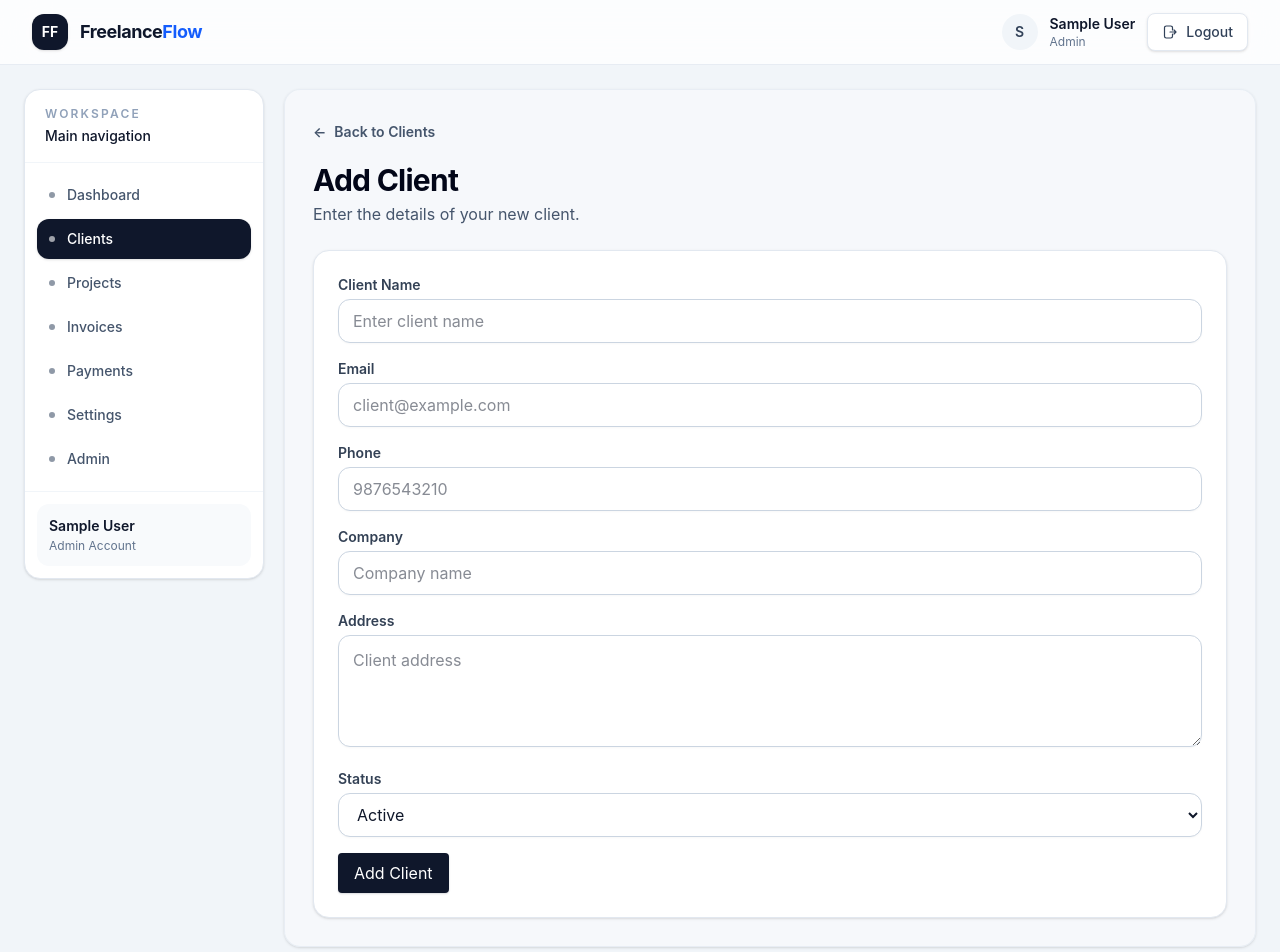
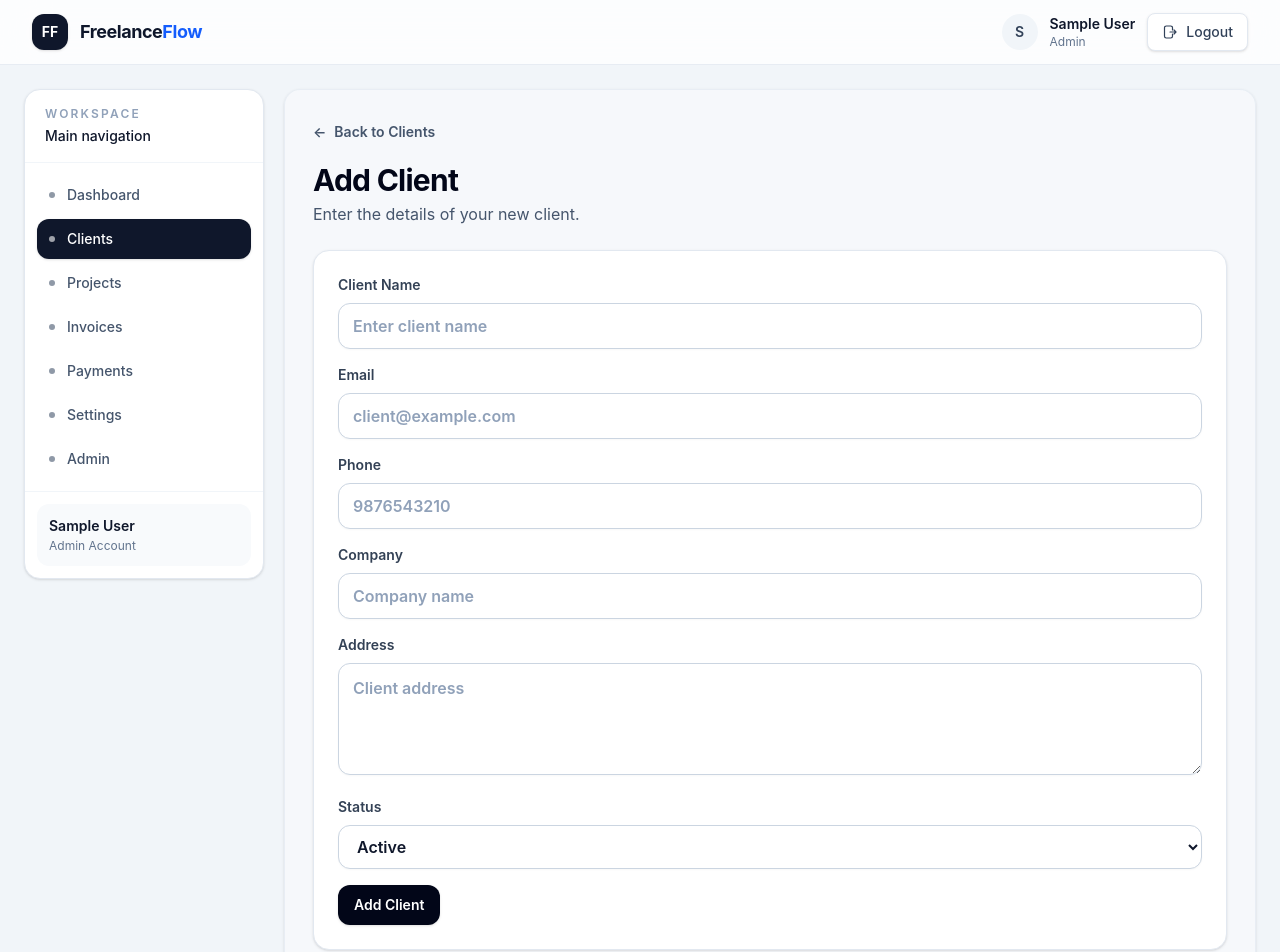
Before and after one commit to muhammedZak/freelance-flow, a React (Vite) app: page /clients/new in a window 1280 px wide. Shown: the top 952 px of the page. Built offline with nearby package versions, Linux system fonts and the light colour scheme; sample sign-in values are in the browser's storage.

Commit message:
refactor: colocate client pages and components

```diff
--- a/db.json
+++ b/db.json
@@ -42,6 +42,21 @@
       "role": "freelancer",
       "assignedProjectIds": [],
       "id": "vFuQVL_v_Vk"
+    },
+    {
+      "id": "m-hkd2N"
+    },
+    {
+      "id": "O_Cw_y-"
+    },
+    {
+      "id": "NxYPG3e"
+    },
+    {
+      "id": "kY1JtZO"
+    },
+    {
+      "id": "_SvUSas"
     }
   ],
   "clients": [
@@ -84,6 +99,16 @@
       "address": "Calicut, Kerala",
       "status": "active",
       "createdAt": "2026-07-04"
+    },
+    {
+      "name": "zakariya zaku",
+      "email": "zakariya.zaku018@gmail.com",
+      "phone": "9645019798222",
+      "company": "Sharma Designs",
+      "address": "Maliyekkal Perunthalloor\nSchool Padi",
+      "status": "active",
+      "createdAt": "2026-07-29",
+      "id": "UzAI5xU"
     }
   ],
   "projects": [
@@ -409,6 +434,24 @@
       "type": "payment",
       "createdAt": "2026-07-17T17:45:33.295Z",
       "id": "7MBKvBuh24w"
+    },
+    {
+      "message": "New client added: New Client",
+      "type": "client",
+      "createdAt": "2026-07-29",
+      "id": "00sLoW3"
+    },
+    {
+      "message": "Client deleted: New Client",
+      "type": "client",
+      "createdAt": "2026-07-29",
+      "id": "cGuG07U"
+    },
+    {
+      "message": "New client added: zakariya zaku",
+      "type": "client",
+      "createdAt": "2026-07-29",
+      "id": "hGGGBLS"
     }
   ],
   "$schema": "./node_modules/json-server/schema.json"
--- a/src/App.jsx
+++ b/src/App.jsx
@@ -7,9 +7,9 @@ import HomePage from './pages/HomePage';
 import LoginPage from './pages/LoginPage';
 import RegisterPage from './pages/RegisterPage';
 import DashboardPage from './pages/DashboardPage';
-import ClientsPage from './pages/ClientsPage';
-import ClientFormPage from './pages/ClientFormPage';
-import ClientDetailsPage from './pages/ClientDetailsPage';
+import ClientsPage from '@features/clients/pages/ClientsPage';
+import ClientFormPage from '@features/clients/pages/ClientFormPage';
+import ClientDetailsPage from '@features/clients/pages/ClientDetailsPage';
 import ProjectsPage from './pages/ProjectsPage';
 import ProjectFormPage from './pages/ProjectFormPage';
 import ProjectDetailsPage from './pages/ProjectDetailsPage';
--- a/src/features/auth/authService.js
+++ b/src/features/auth/authService.js
@@ -1,4 +1,7 @@
 import API_URL from '../../services/api';
+import apiClient from '../../api/apiClient';
+
+const USERS_ENDPOINT = '/users';
 
 function removePassword(user) {
   const { password, ...safeUser } = user;
@@ -6,18 +9,28 @@ function removePassword(user) {
 }
 
 async function login(userData) {
-  const response = await fetch(`${API_URL}/users?email=${userData.email}`);
-  const users = await response.json();
+  const response = await apiClient.get(
+    // `${USERS_ENDPOINT}?email=${userData.email}`,
+    USERS_ENDPOINT,
+    {
+      params: { email: userData.email, password: userData.password },
+    },
+  );
 
-  const foundUser = users.find((user) => {
-    return user.email === userData.email && user.password === userData.password;
-  });
+  // console.log(response.data);
+  // const users = response.data;
 
-  if (!foundUser) {
+  // const foundUser = users.find((user) => {
+  //   return user.email === userData.email && user.password === userData.password;
+  // });
+
+  if (response.data.length === 0) {
     throw new Error('Invalid email or password');
+  } else {
+    console.log('Login successful! User data:', response.data[0]);
   }
 
-  const safeUser = removePassword(foundUser);
+  const safeUser = removePassword(response.data[0]);
 
   localStorage.setItem('freelanceflow_user', JSON.stringify(safeUser));
 
--- a/src/features/auth/authSlice.js
+++ b/src/features/auth/authSlice.js
@@ -24,6 +24,7 @@ export const loginUser = createAsyncThunk(
     try {
       return await authSerivce.login(userData);
     } catch (error) {
+      console.log(error);
       return thunkApi.rejectWithValue(error.message);
     }
   },
--- a/src/features/clients/ClientForm.jsx
+++ /dev/null
@@ -1,110 +0,0 @@
-function ClientForm({
-  formData,
-  formError,
-  loading,
-  isEditMode,
-  onChange,
-  onSubmit,
-}) {
-  return (
-    <form onSubmit={onSubmit} className='space-y-4'>
-      {formError && (
-        <p className='rounded bg-red-100 p-3 text-sm text-red-700'>
-          {formError}
-        </p>
-      )}
-
-      <div>
-        <label className='mb-1 block text-sm font-medium text-slate-700'>
-          Client Name
-        </label>
-        <input
-          type='text'
-          name='name'
-          value={formData.name}
-          onChange={onChange}
-          className='w-full rounded border border-slate-300 px-3 py-2 outline-none focus:border-slate-900'
-          placeholder='Enter client name'
-        />
-      </div>
-
-      <div>
-        <label className='mb-1 block text-sm font-medium text-slate-700'>
-          Email
-        </label>
-        <input
-          type='email'
-          name='email'
-          value={formData.email}
-          onChange={onChange}
-          className='w-full rounded border border-slate-300 px-3 py-2 outline-none focus:border-slate-900'
-          placeholder='client@example.com'
-        />
-      </div>
-
-      <div>
-        <label className='mb-1 block text-sm font-medium text-slate-700'>
-          Phone
-        </label>
-        <input
-          type='text'
-          name='phone'
-          value={formData.phone}
-          onChange={onChange}
-          className='w-full rounded border border-slate-300 px-3 py-2 outline-none focus:border-slate-900'
-          placeholder='9876543210'
-        />
-      </div>
-
-      <div>
-        <label className='mb-1 block text-sm font-medium text-slate-700'>
-          Company
-        </label>
-        <input
-          type='text'
-          name='company'
-          value={formData.company}
-          onChange={onChange}
-          className='w-full rounded border border-slate-300 px-3 py-2 outline-none focus:border-slate-900'
-          placeholder='Company name'
-        />
-      </div>
-
-      <div>
-        <label className='mb-1 block text-sm font-medium text-slate-700'>
-          Address
-        </label>
-        <textarea
-          name='address'
-          value={formData.address}
-          onChange={onChange}
-          rows='3'
-          className='w-full rounded border border-slate-300 px-3 py-2 outline-none focus:border-slate-900'
-          placeholder='Client address'></textarea>
-      </div>
-
-      <div>
-        <label className='mb-1 block text-sm font-medium text-slate-700'>
-          Status
-        </label>
-        <select
-          name='status'
-          value={formData.status}
-          onChange={onChange}
-          className='w-full rounded border border-slate-300 px-3 py-2 outline-none focus:border-slate-900'>
-          <option value='active'>Active</option>
-          <option value='inactive'>Inactive</option>
-        </select>
-      </div>
-
-      <button
-        type='submit'
-        disabled={loading}
-        className='rounded bg-slate-900 px-4 py-2 text-white disabled:bg-slate-400'>
-        {loading ? 'Saving...' : isEditMode ? 'Update Client' : 'Add Client'}
-      </button>
-    </form>
-  );
-}
-
-export default ClientForm;
--- /dev/null
+++ b/src/features/clients/components/ClientForm.jsx
@@ -0,0 +1,97 @@
+import Button from '@/components/common/Button';
+import InputField from '@/components/forms/InputField';
+import SelectField from '@/components/forms/SelectField';
+import TextareaField from '@/components/forms/TextareaField';
+
+const clientStatus = [
+  { label: 'Active', value: 'active' },
+  { label: 'Inactive', value: 'inactive' },
+];
+
+function ClientForm({
+  formData,
+  formError,
+  loading,
+  isEditMode,
+  onChange,
+  onSubmit,
+}) {
+  return (
+    <form onSubmit={onSubmit} className='space-y-4'>
+      {formError && (
+        <p className='rounded bg-red-100 p-3 text-sm text-red-700'>
+          {formError}
+        </p>
+      )}
+
+      <InputField
+        label='Client Name'
+        id='client-name'
+        name='name'
+        type='text'
+        value={formData.name}
+        onChange={onChange}
+        placeholder='Enter client name'
+        autoComplete='name'
+      />
+
+      <InputField
+        label='Email'
+        id='client-email'
+        type='email'
+        name='email'
+        value={formData.email}
+        onChange={onChange}
+        placeholder='client@example.com'
+        autoComplete='email'
+      />
+
+      <InputField
+        label='Phone'
+        id='client-phone'
+        type='text'
+        name='phone'
+        value={formData.phone}
+        onChange={onChange}
+        placeholder='9876543210'
+        autoComplete='phone'
+      />
+
+      <InputField
+        label='Company'
+        id='client-company'
+        type='text'
+        name='company'
+        value={formData.company}
+        onChange={onChange}
+        placeholder='Company name'
+        autoComplete='company name'
+      />
+
+      <TextareaField
+        label='Address'
+        id='client-address'
+        placeholder='Client address'
+        name='address'
+        value={formData.address}
+        onChange={onChange}
+        rows='3'
+      />
+
+      <SelectField
+        id='client-status'
+        label='Status'
+        name='status'
+        value={formData.status}
+        onChange={onChange}
+        options={clientStatus}
+      />
+
+      <Button type='submit' disabled={loading}>
+        {loading ? 'Saving...' : isEditMode ? 'Update Client' : 'Add Client'}
+      </Button>
+    </form>
+  );
+}
+
+export default ClientForm;
--- a/src/pages/ClientFormPage.jsx
+++ b/src/features/clients/pages/ClientFormPage.jsx
@@ -2,11 +2,11 @@ import { useEffect, useState } from 'react';
 import { Link, useNavigate, useParams } from 'react-router-dom';
 import { useDispatch, useSelector } from 'react-redux';
 
-import Loading from '../components/common/Loading';
-import ErrorMessage from '../components/common/ErrorMessage';
-import ClientForm from '../features/clients/ClientForm';
-import PageHeader from '../components/common/PageHeader';
-import BackLink from '../components/common/BackLink';
+import Loading from '@/components/common/Loading';
+import ErrorMessage from '@/components/common/ErrorMessage';
+import ClientForm from '../components/ClientForm';
+import PageHeader from '@/components/common/PageHeader';
+import BackLink from '@/components/common/BackLink';
 
 import {
   addClient,
@@ -14,7 +14,7 @@ import {
   clearSelectedClient,
   editClient,
   fetchClientById,
-} from '../features/clients/clientsSlice';
+} from '../clientsSlice';
 
 function ClientFormPage() {
   const { id } = useParams();
@@ -64,10 +64,10 @@ function ClientFormPage() {
   function handleChange(event) {
     const { name, value } = event.target;
 
-    setFormData({
-      ...formData,
+    setFormData((prevState) => ({
+      ...prevState,
       [name]: value,
-    });
+    }));
   }
 
   function validateForm() {
--- a/vite.config.js
+++ b/vite.config.js
@@ -1,6 +1,7 @@
 import { defineConfig } from 'vite';
 import react from '@vitejs/plugin-react';
 import tailwindcss from '@tailwindcss/vite';
+import { fileURLToPath, URL } from 'node:url';
 
 export default defineConfig({
   plugins: [react(), tailwindcss()],
@@ -18,4 +19,15 @@ export default defineConfig({
       },
     },
   },
+  resolve: {
+    alias: {
+      '@': fileURLToPath(new URL('./src', import.meta.url)),
+      '@components': fileURLToPath(
+        new URL('./src/components', import.meta.url),
+      ),
+      '@features': fileURLToPath(new URL('./src/features', import.meta.url)),
+      '@pages': fileURLToPath(new URL('./src/pages', import.meta.url)),
+      '@services': fileURLToPath(new URL('./src/services', import.meta.url)),
+    },
+  },
 });
```
Also changed, not shown: jsconfig.json (added, +13 -0 lines), src/features/clients/pages/ClientDetailsPage.jsx (renamed from src/pages/ClientDetailsPage.jsx, +9 -9 lines), src/features/clients/pages/ClientsPage.jsx (renamed from src/pages/ClientsPage.jsx, +11 -11 lines).
